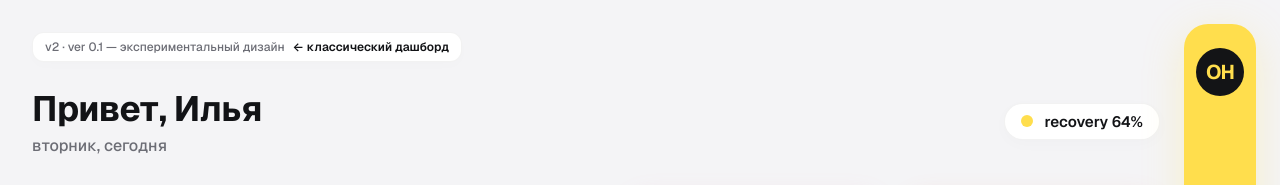
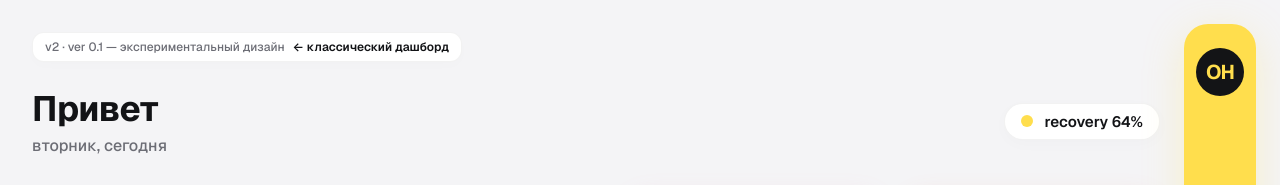
Before and after one commit to vostoklov/openhealth, a plain HTML site: page ui/web/dashboard-v2.html in a window 1280 px wide. Shown: the top 185 px of the page. Drawn offline with nearby package versions, Linux system fonts and the light colour scheme; no server answers.

Commit message:
chore: remove personal greeting from public dashboard

```diff
--- a/ui/web/dashboard-v2.html
+++ b/ui/web/dashboard-v2.html
@@ -1316,7 +1316,7 @@
     <!-- Header Area -->
     <header>
       <div class="header-info">
-        <h1 id="headerGreeting">Привет, Илья</h1>
+        <h1 id="headerGreeting">Привет</h1>
         <p id="headerDate">вторник, сегодня</p>
       </div>
       <div class="recovery-capsule">
```
